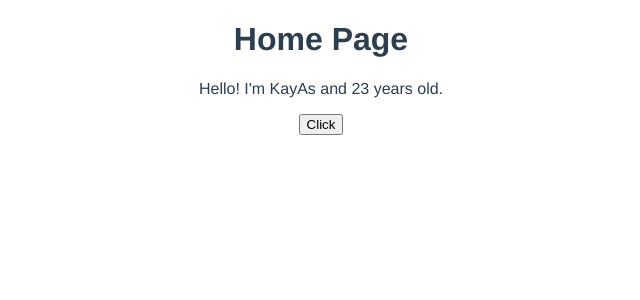
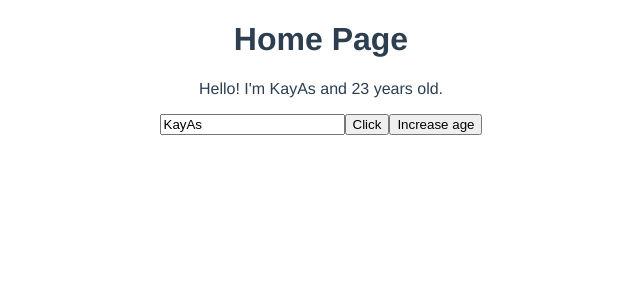
Before and after one commit to Kevin-Phon/composition-api, a Vue app: page / in a window 1280 px wide. Shown: the top 300 px of the page, without its empty margins (319-959 px from the left). Built offline with nearby package versions, Linux system fonts and the light colour scheme.

Commit message:
using ref for Reactivity

```diff
--- a/src/views/HomeView.vue
+++ b/src/views/HomeView.vue
@@ -1,19 +1,23 @@
 <template>
   <h1>Home Page</h1>
+  <!-- not need .value if we use datas outside -->
   <p>Hello! I'm {{name}} and {{age}} years old.</p>
+  <input type="text" v-model="name">
   <button @click="handleClick">Click</button>
+  <button @click="age++">Increase age</button>
 </template>
 
 <script>
+import { ref } from '@vue/reactivity'
 export default {
   setup(){
-    let name = "KayAs"
-    let age = 23
+    let name = ref("KayAs")
+    //console.log("name.value")
+    let age = ref(23)
     let handleClick=()=>{
-      console.log('Click function')
+      name.value = "Kevin Phon" //remember to use .value
     }
-    return {name,age,handleClick}//remember to return datas in composition api.
-                      // so that we can use them
+    return {name,age,handleClick}
   }
 }
 </script>
```
